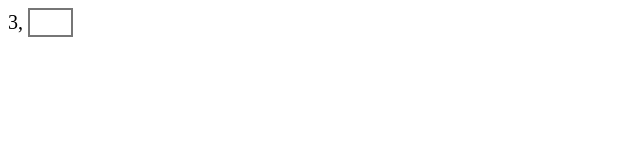
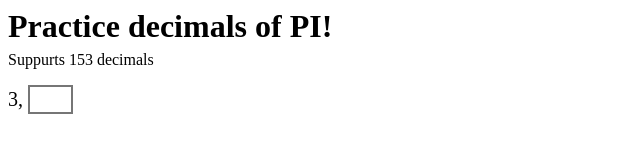
Before and after one commit to Dizzypointed/PICE, a website: page index.html in a window 1280 px wide. Shown: the whole page, without its empty margins (0-640 px from the left). Drawn offline with Linux system fonts and the light colour scheme.

```diff
--- a/index.css
+++ b/index.css
@@ -1,3 +1,11 @@
+h1 {
+  margin-bottom: 0.4rem;
+}
+
+p {
+  margin-top: 0.4rem;
+}
+
 div,
 input {
   font-size: 20px;
--- a/index.html
+++ b/index.html
@@ -7,6 +7,8 @@
     <link rel="stylesheet" href="index.css" />
   </head>
   <body>
+    <h1>Practice decimals of PI!</h1>
+    <p>Suppurts %d% decimals</p>
     <div>
       <span id="pi">3,</span
       ><input type="number" name="decimal" id="decimal" min="0" max="9" />
--- a/index.js
+++ b/index.js
@@ -9,6 +9,10 @@
   elem.textContent = text;
   return elem;
 }
+
+((p) => (p.innerText = p.innerText.replace("%d%", decimals.length)))(
+  document.querySelector("p")
+);
 
 inp.addEventListener("keypress", (e) => {
   if (e.key === decimals.charAt(index)) {
```
